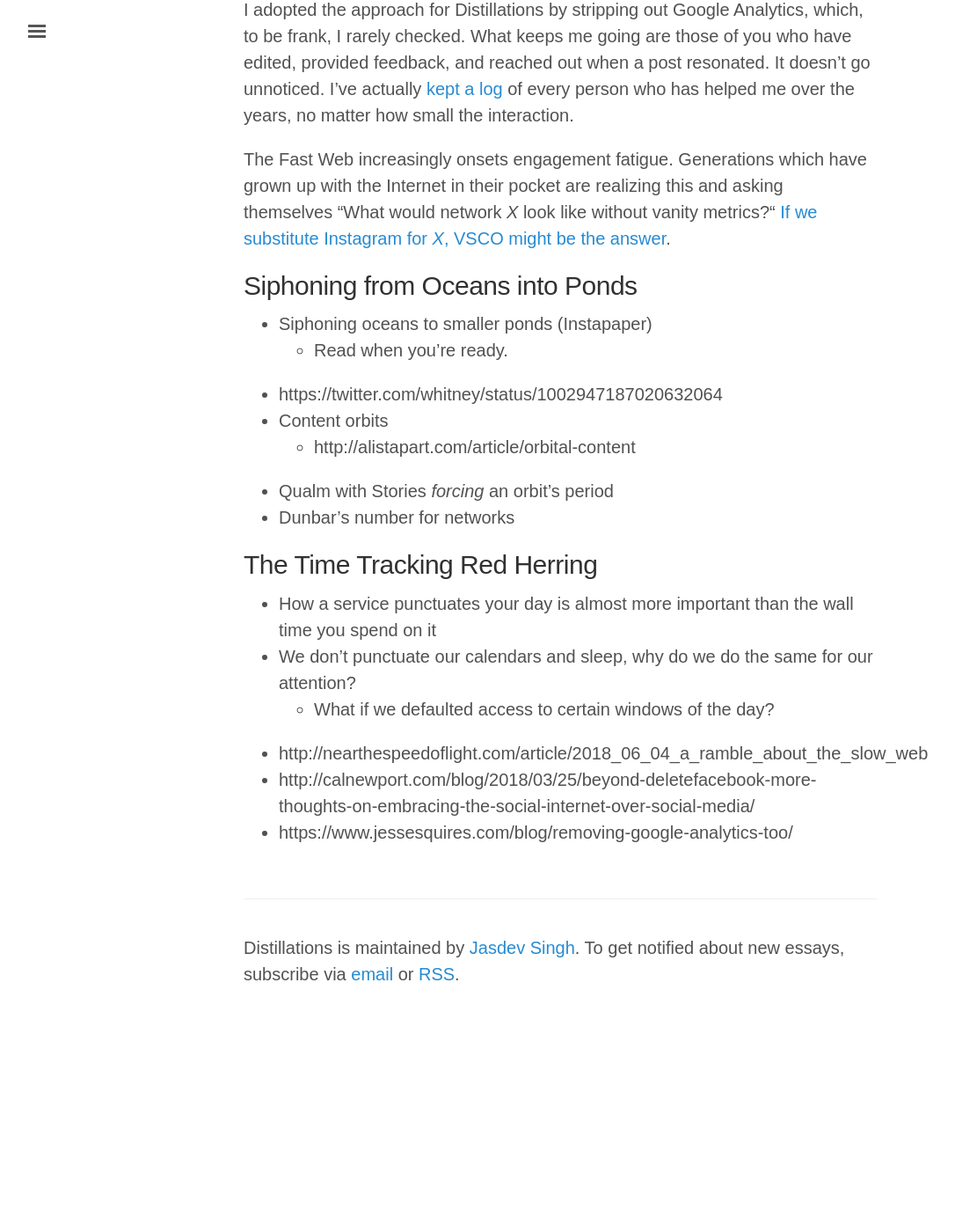
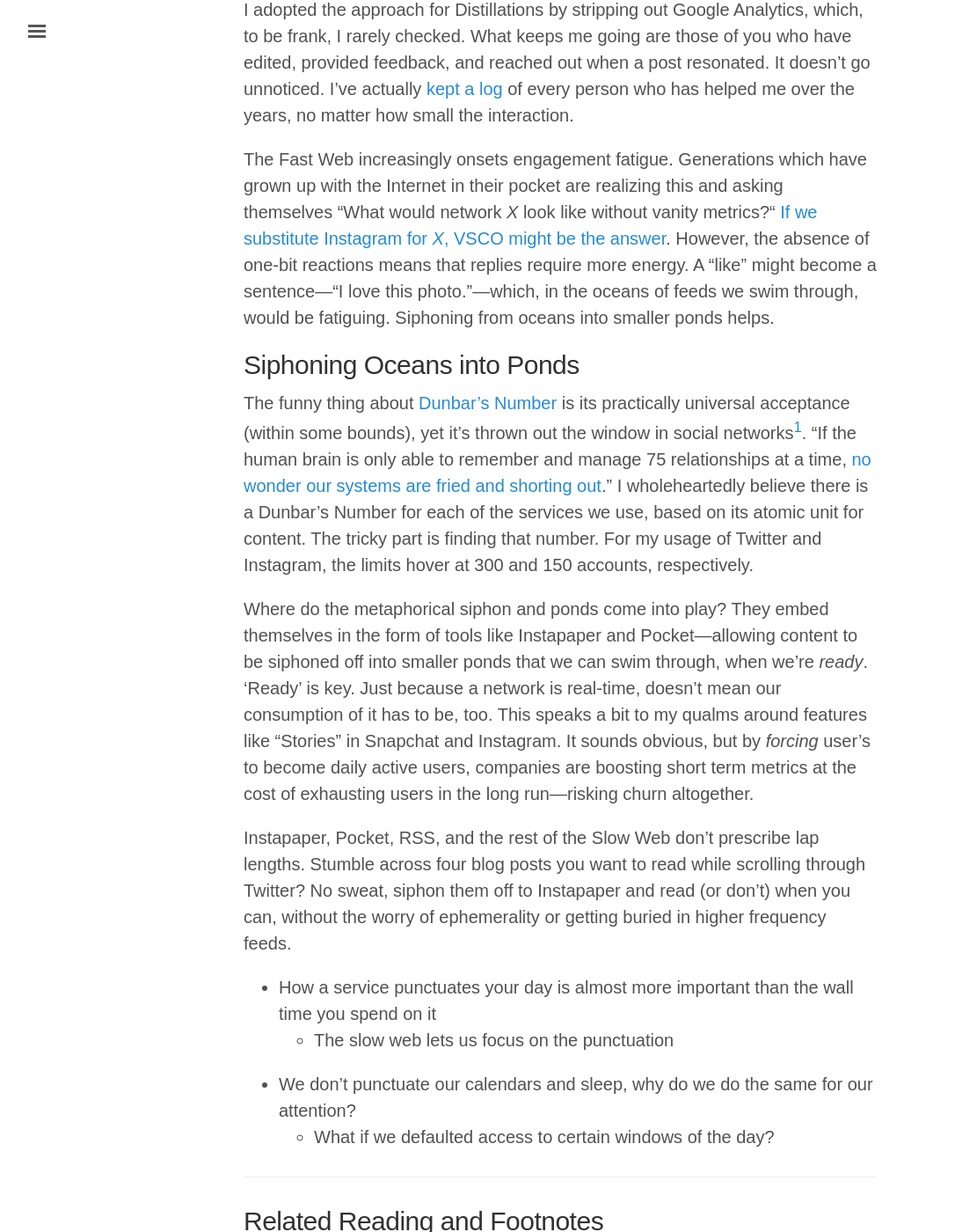
Before and after one commit to rvsrvs/jasdev.github.io, a Jekyll site: the page built from _posts/2018-6-15-slowing-down-the-web.md, in a window 1280 px wide and 1400 px high, scrolled down 3160 px. Shown: the whole window at 88% size, without its empty margins (3-1089 px from the left). Built offline with Jekyll 4.4.1, drawn with Linux system fonts in a browser that asks for light colours; some web fonts are replaced; before the commit the page ends 4322 px from its top, so only the background shows below that; some of the changed text lies outside the part shown.

Commit message:
Starting Siphon Section

```diff
--- a/_posts/2018-6-15-slowing-down-the-web.md
+++ b/_posts/2018-6-15-slowing-down-the-web.md
@@ -31,24 +31,31 @@
 
 I adopted the approach for Distillations by stripping out Google Analytics, which, to be frank, I rarely checked. What keeps me going are those of you who have edited, provided feedback, and reached out when a post resonated. It doesn’t go unnoticed. I’ve actually [kept a log](/village) of every person who has helped me over the years, no matter how small the interaction.
 
-The Fast Web increasingly onsets engagement fatigue. Generations which have grown up with the Internet in their pocket are realizing this and asking themselves “What would network _X_ look like without vanity metrics?“ [If we substitute Instagram for _X_, VSCO might be the answer](http://www.thisisinsider.com/photo-editing-app-vsco-x-tops-one-million-subscribers-2018-6).
+The Fast Web increasingly onsets engagement fatigue. Generations which have grown up with the Internet in their pocket are realizing this and asking themselves “What would network _X_ look like without vanity metrics?“ [If we substitute Instagram for _X_, VSCO might be the answer](http://www.thisisinsider.com/photo-editing-app-vsco-x-tops-one-million-subscribers-2018-6). However, the absence of one-bit reactions means that replies require more energy. A “like” might become a sentence—“I love this photo.”—which, in the oceans of feeds we swim through, would be fatiguing. Siphoning from oceans into smaller ponds helps.
 
-## Siphoning from Oceans into Ponds
+## Siphoning Oceans into Ponds
 
-- Siphoning oceans to smaller ponds (Instapaper)
-	- Read when you’re ready.
-- https://twitter.com/whitney/status/1002947187020632064
-- Content orbits
-    - http://alistapart.com/article/orbital-content
-- Qualm with Stories _forcing_ an orbit’s period
-- Dunbar’s number for networks
+The funny thing about [Dunbar’s Number](https://en.wikipedia.org/wiki/Dunbar%27s_number) is its practically universal acceptance (within some bounds), yet it’s thrown out the window in social networks[^1]. “If the human brain is only able to remember and manage 75 relationships at a time, [no wonder our systems are fried and shorting out](https://twitter.com/whitney/status/1002951523247251458).” I wholeheartedly believe there is a Dunbar’s Number for each of the services we use, based on its atomic unit for content. The tricky part is finding that number. For my usage of Twitter and Instagram, the limits hover at 300 and 150 accounts, respectively.
 
-## The Time Tracking Red Herring
+Where do the metaphorical siphon and ponds come into play? They embed themselves in the form of tools like Instapaper and Pocket—allowing content to be siphoned off into smaller ponds that we can swim through, when we’re _ready_. ‘Ready’ is key. Just because a network is real-time, doesn’t mean our consumption of it has to be, too. This speaks a bit to my qualms around features like “Stories” in Snapchat and Instagram. It sounds obvious, but by _forcing_ user’s to become daily active users, companies are boosting short term metrics at the cost of exhausting users in the long run—risking churn altogether.
+
+Instapaper, Pocket, RSS, and the rest of the Slow Web don’t prescribe lap lengths. Stumble across four blog posts you want to read while scrolling through Twitter? No sweat, siphon them off to Instapaper and read (or don’t) when you can, without the worry of ephemerality or getting buried in higher frequency feeds.
 
 - How a service punctuates your day is almost more important than the wall time you spend on it
+    - The slow web lets us focus on the punctuation
 - We don’t punctuate our calendars and sleep, why do we do the same for our attention?
     - What if we defaulted access to certain windows of the day?
 
-- http://nearthespeedoflight.com/article/2018_06_04_a_ramble_about_the_slow_web
-- http://calnewport.com/blog/2018/03/25/beyond-deletefacebook-more-thoughts-on-embracing-the-social-internet-over-social-media/
-- https://www.jessesquires.com/blog/removing-google-analytics-too/
+---
+
+## Related Reading and Footnotes
+
+⇒ [A Ramble About the Slow Web](http://nearthespeedoflight.com/article/2018_06_04_a_ramble_about_the_slow_web)
+
+⇒ [Orbital Content](http://alistapart.com/article/orbital-content)
+
+⇒ [More Thoughts on Embracing the Social Internet Over Social Media](http://calnewport.com/blog/2018/03/25/beyond-deletefacebook-more-thoughts-on-embracing-the-social-internet-over-social-media/)
+
+⇒ [Removing Google Analytics, too](https://www.jessesquires.com/blog/removing-google-analytics-too/)
+
+[^1]: Sans [Path](https://path.com).
```
